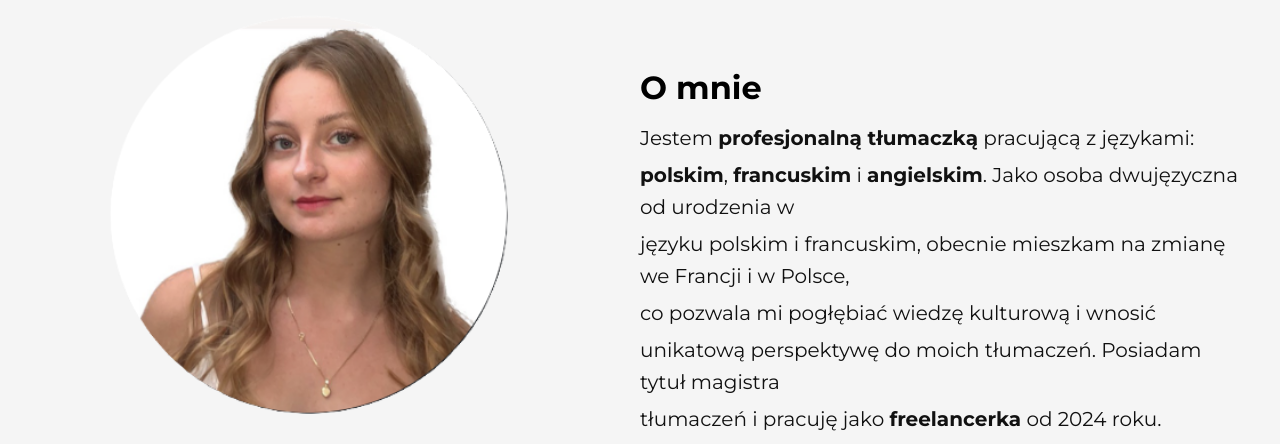
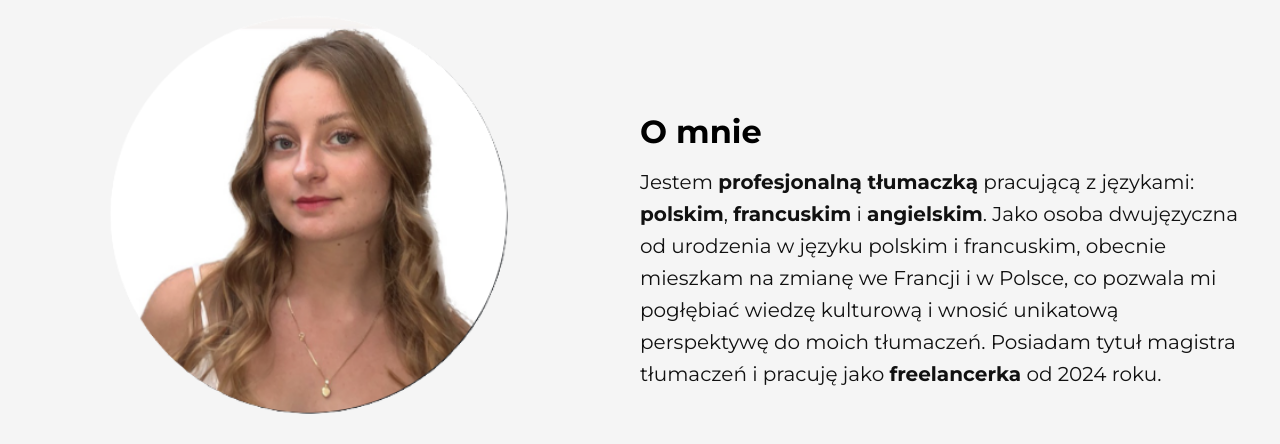
Before and after one commit to sidir13/website, a plain HTML site: page Polonais/index.html in a window 1280 px wide. Shown: the part 800-1244 px from the top of the page. Drawn offline with Linux system fonts and the light colour scheme.

Commit message:
modified presentation section in polish version

```diff
--- a/Polonais/index.html
+++ b/Polonais/index.html
@@ -46,12 +46,12 @@
             <div class="text-content">
                 <h2 class="h2_tc">O mnie</h2>
                 <div class="spacer"></div>
-                <p>Jestem <strong>profesjonalną tłumaczką</strong> pracującą z językami:</p>
-                <p><strong>polskim</strong>, <strong>francuskim</strong> i <strong>angielskim</strong>. Jako osoba dwujęzyczna od urodzenia w</p>
-                <p>języku polskim i francuskim, obecnie mieszkam na zmianę we Francji i w Polsce,</p>
-                <p>co pozwala mi pogłębiać wiedzę kulturową i wnosić</p>
-                <p>unikatową perspektywę do moich tłumaczeń. Posiadam tytuł magistra</p>
-                <p>tłumaczeń i pracuję jako <strong>freelancerka</strong> od 2024 roku.</p>
+                <p>Jestem <strong>profesjonalną tłumaczką</strong> pracującą z językami:
+                <strong>polskim</strong>, <strong>francuskim</strong> i <strong>angielskim</strong>. Jako osoba dwujęzyczna od urodzenia w
+                języku polskim i francuskim, obecnie mieszkam na zmianę we Francji i w Polsce,
+                co pozwala mi pogłębiać wiedzę kulturową i wnosić
+                unikatową perspektywę do moich tłumaczeń. Posiadam tytuł magistra
+                tłumaczeń i pracuję jako <strong>freelancerka</strong> od 2024 roku.</p>
             </div>
 
         </div>
```
